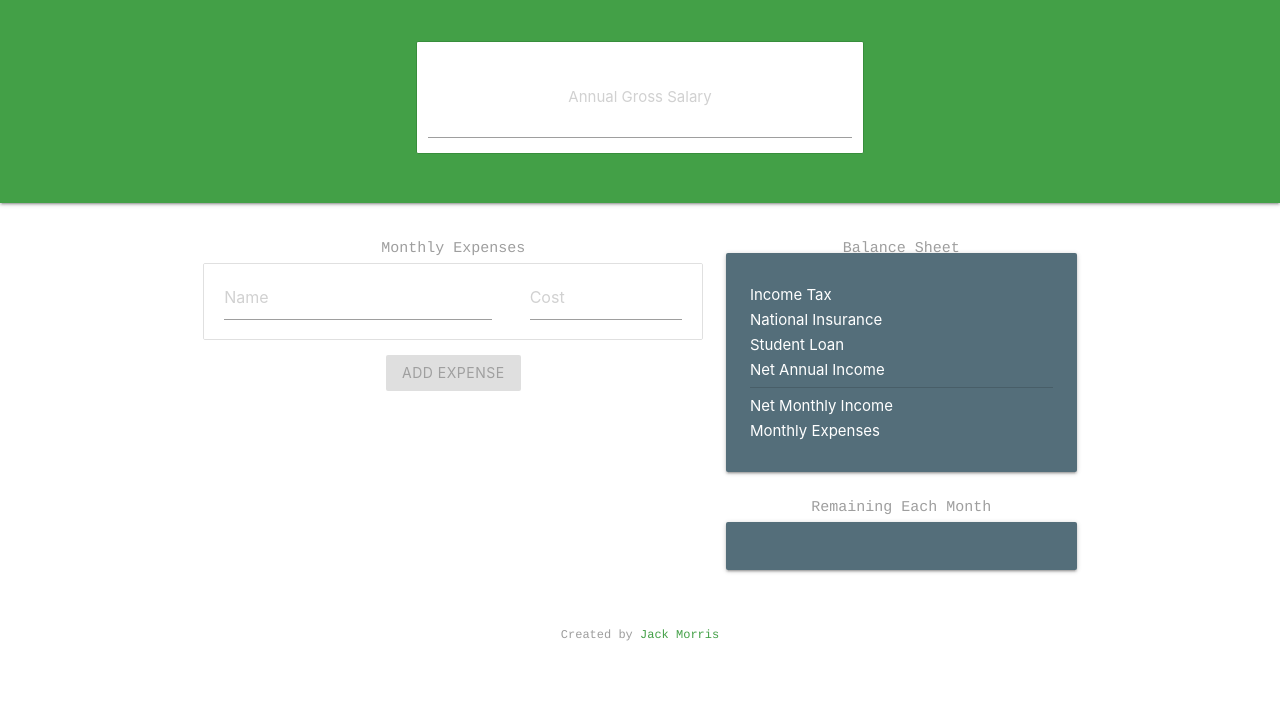
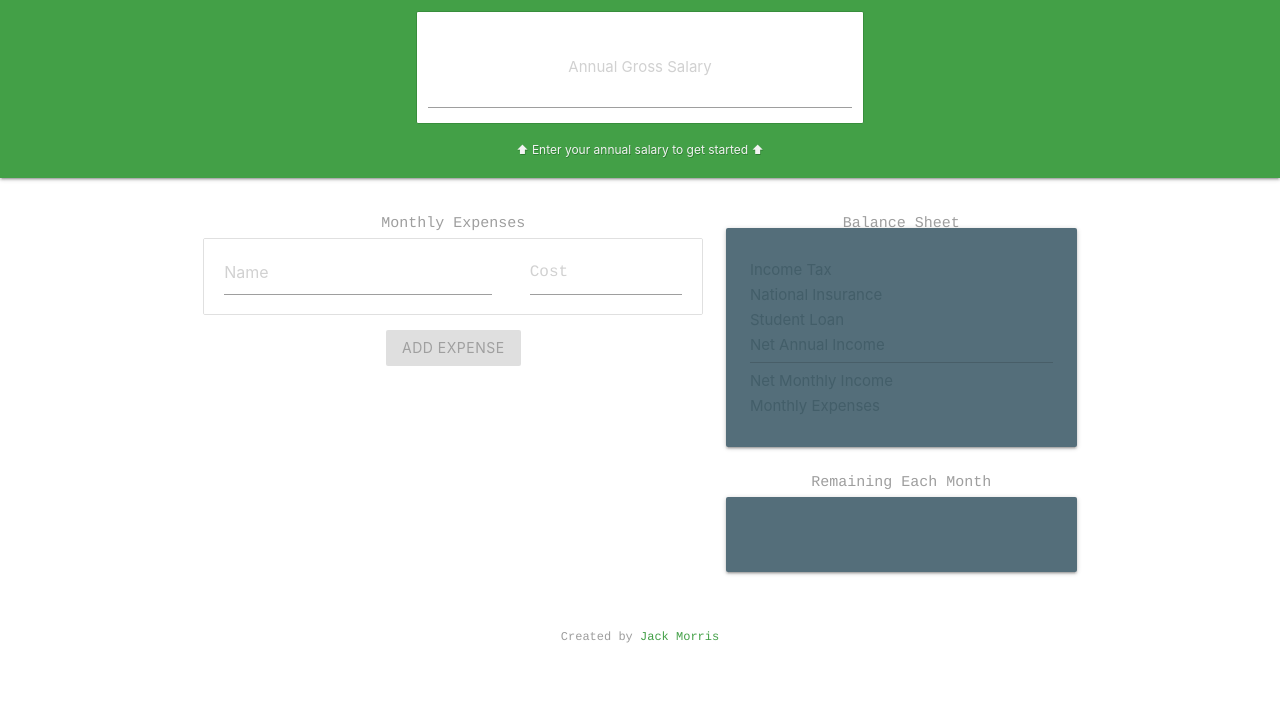
Before and after one commit to JackMorris/skint.io, a plain HTML site: page index.html in a window 1280 px wide. Shown: the part 97-800 px from the top of the page. Drawn offline with nearby package versions, Linux system fonts and the light colour scheme; a script that the page names is missing.

Commit message:
Style changes

```diff
--- a/css/style.css
+++ b/css/style.css
@@ -37,22 +37,20 @@
 /**********/
 
 .header {
-    height: 20em;
+    padding: 2em 0 1.5em;
 }
 
 .header .logo {
     color: #ffffff;
     font-family: 'courier', monospace;
     font-size: 2em;
-    padding-top: 1.5em;
     padding-bottom: 0.2em;
     text-shadow: .1em .1em #2e7d32;
 }
 
 .header .subtitle {
     color: #f3f3f3;
-    font-size: 0.85em;
-    padding-bottom: 3.5em;
+    font-size: 0.8em;
     text-shadow: .05em .05em #2e7d32;
 }
 
@@ -62,6 +60,7 @@
     border-radius: 2px;
     padding: 2.5em 0px;
     height: 7.5em;
+    margin-top: 2em;
 }
 
 .gross-salary {
@@ -111,6 +110,10 @@
     display: block;
 }
 
+.expense-cost {
+    font-family: 'courier', monospace;
+}
+
 /***********/
 /* Results */
 /***********/
@@ -142,6 +145,7 @@
 .remaining {
     color: #ffffff;
     text-align: center;
+    font-family: 'courier', monospace;
     font-size: 1.8em;
 }
 
--- a/index.html
+++ b/index.html
@@ -13,7 +13,7 @@
     <body>
         <div class="header z-depth-1 green darken-1">
             <div class="logo center">skint.io</div>
-            <div class="subtitle center">Simple budget planner for 2015/16. Enter your gross salary to get started.</div>
+            <div class="subtitle center">Graduate budget planner for 2015/16</div>
             <div class="container">
                 <div class="row">
                     <div class="col s12 offset-l3 l6 gross-salary-container">
@@ -24,6 +24,7 @@
                     </div>
                 </div>
             </div>
+            <div class="subtitle center">⬆ Enter your annual salary to get started ⬆</div>
         </div>
 
         <div class="container">
@@ -34,14 +35,14 @@
                         <li class="collection-item input-field">
                         <a class="btn delete-button disabled" data-bind="click: $root.removeExpense, css : { disabled: !$root.calcEnabled(), 'waves-effect waves-light red darken-1': $root.calcEnabled() }">x</a>
                             <input placeholder="Name" id="name" type="text" class="col s7" data-bind="value: name, enable: $root.calcEnabled" />
-                            <input placeholder="Cost" id="cost" type="text" class="col offset-s1 s4" data-bind="value: cost.formatted, enable: $root.calcEnabled" />
+                            <input placeholder="Cost" id="cost" type="text" class="expense-cost col offset-s1 s4" data-bind="value: cost.formatted, enable: $root.calcEnabled" />
                         </li>
                     </ul>
                     <div class="center">
                         <a class="btn add-button disabled" data-bind="click: addExpense, css: { disabled: !calcEnabled(), 'green darken-1 waves-effect waves-light' : calcEnabled()}">Add Expense</a>
                     </div>
                 </div>
-                <div class="col s12 m6 l5" data-bind="css : { resultsDisabled : !calcEnabled() }">
+                <div class="col s12 m6 l5 resultsDisabled" data-bind="css : { resultsDisabled : !calcEnabled() }">
                     <div class="section-header">Balance Sheet</div>
                     <div class="card blue-grey darken-1">
                         <div class="card-content white-text results">
@@ -57,7 +58,7 @@
                     <div class="section-header">Remaining Each Month</div>
                     <div class="card blue-grey darken-1">
                         <div class="card-content remaining">
-                            <div data-bind="currency: monthlyRemaining, css : { neg : monthlyRemaining() < 0 && calcEnabled() }"></div>
+                            <div data-bind="currency: monthlyRemaining, css : { neg : monthlyRemaining() < 0 && calcEnabled() }">&nbsp;</div>
                        </div>
                     </div>
                 </div>
```
